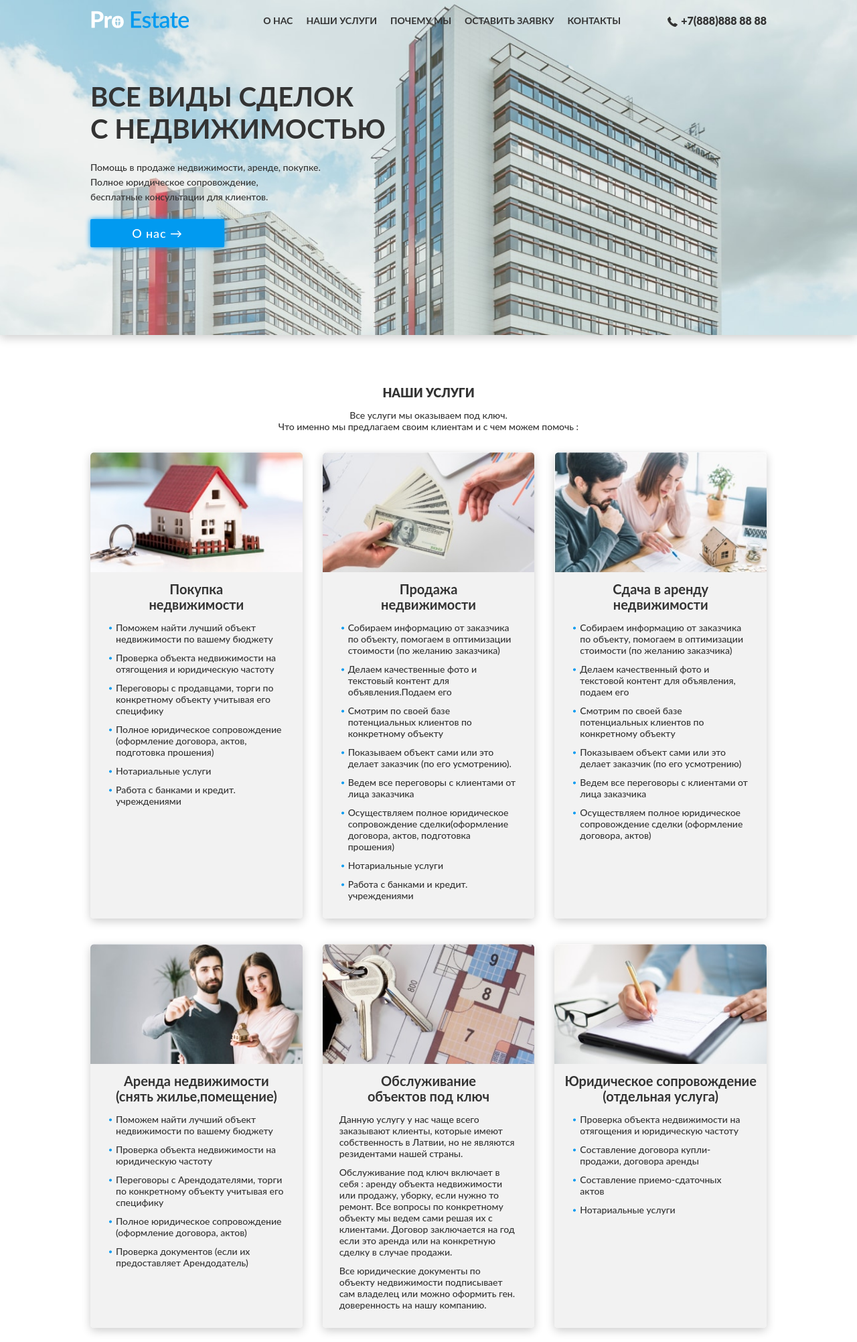
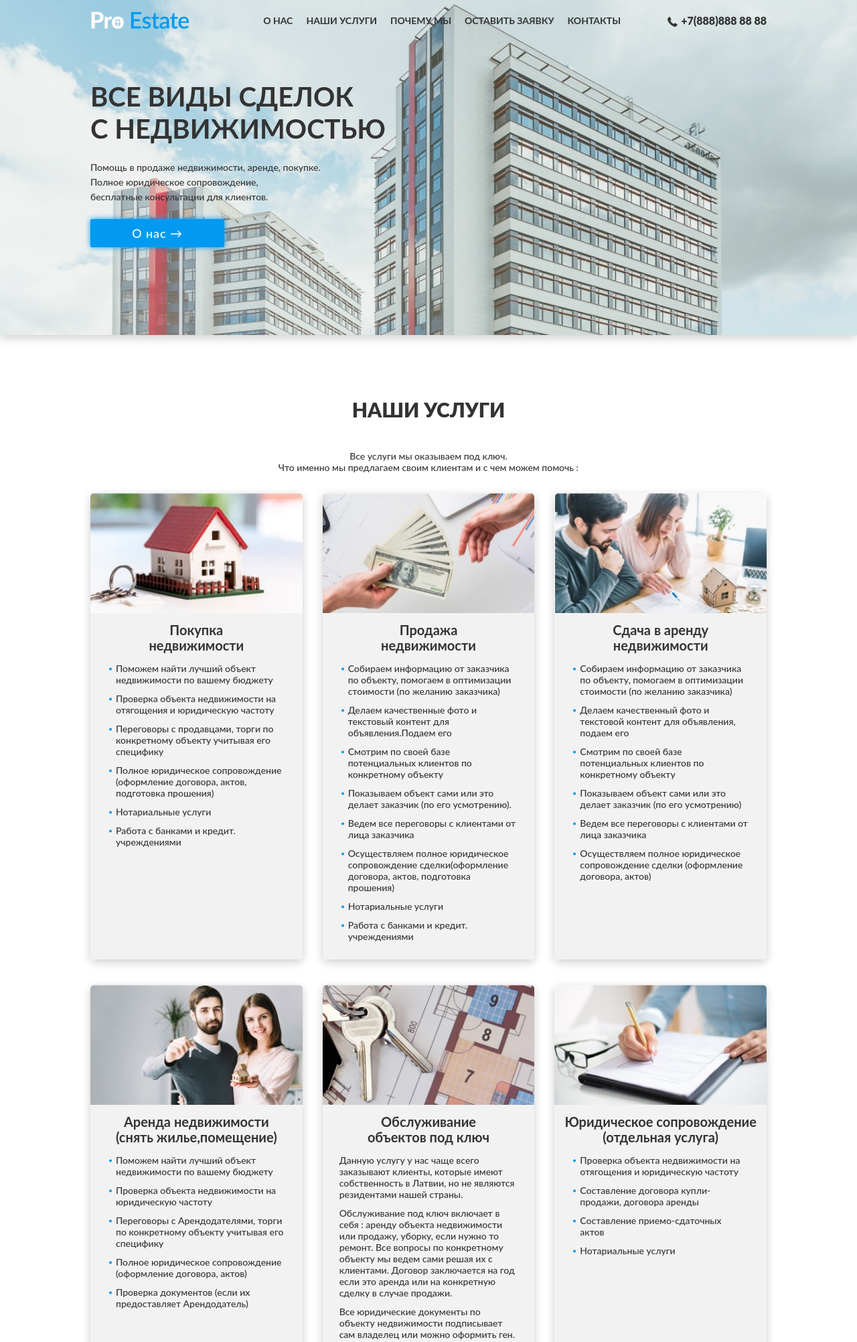
Before and after one commit to olga-evdokimova/website-ProEstate, a PHP site: page / in a window 1280 px wide. Shown: the top 2003 px of the page at 67% size. Run offline with PHP 8.4, Linux system fonts and the light colour scheme; some libraries are stand-ins or nearby versions.

Commit message:
изменения

```diff
--- a/css/main.css
+++ b/css/main.css
@@ -31,11 +31,13 @@ body {
 
 .main-title {
   font-weight: 900;
-  font-size: 18px;
+  font-size: 30px;
   line-height: 22px;
   text-align: center;
   text-transform: uppercase;
   color: #333;
+  padding-bottom: 50px;
+  padding-top: 100px;
 }
 
 .btn {
@@ -111,53 +113,11 @@ body {
   transition: color 0.2s ease-in;
 }
 
-.form__result,
-.form__result-contact {
-  display: none;
-  text-align: center;
-  margin: 15px 0;
-}
-
-.form__error,
-.form__error-contact {
-  display: none;
-  text-align: center;
-  margin-bottom: 15px;
-}
-
-.captcha {
-  -ms-flex-item-align: start;
-      align-self: flex-start;
-  height: 67px;
-  margin-bottom: 18px;
-  width: 270px;
-}
-
-input[type="text"]::-ms-clear {
-  display: none;
-  width: 0;
-  height: 0;
-}
-
-input[type="text"]::-ms-reveal {
-  display: none;
-  width: 0;
-  height: 0;
-}
-
-input::-webkit-search-decoration,
-input::-webkit-search-cancel-button,
-input::-webkit-search-results-button,
-input::-webkit-search-results-decoration {
-  display: none;
-}
-
 .header {
   background: url("../image/header_bg.jpg") no-repeat top center;
   background-size: cover;
   height: 500px;
   width: 100%;
-  margin-bottom: 75px;
   -webkit-box-shadow: 0px 4px 14px rgba(0, 0, 0, 0.2);
           box-shadow: 0px 4px 14px rgba(0, 0, 0, 0.2);
 }
@@ -381,14 +341,6 @@ input::-webkit-search-results-decoration {
   position: fixed;
 }
 
-.services {
-  margin-bottom: 50px;
-}
-
-.services__title {
-  margin-bottom: 10px;
-}
-
 .services__subtitle {
   color: #333;
   font-size: 14px;
--- a/css/main.scss
+++ b/css/main.scss
@@ -31,12 +31,13 @@ body {
 
 .main-title {
   font-weight: 900;
-  font-size: 18px;
+  font-size: 30px;
   line-height: 22px;
   text-align: center;
   text-transform: uppercase;
-
   color: #333;
+  padding-bottom: 50px;
+  padding-top: 100px;
 }
 
 .btn {
@@ -92,51 +93,46 @@ body {
   width: 100%;
   cursor: pointer;
   transition: color 0.2s ease-in;
-  &:hover{
+  &:hover {
     color: $hover;
     transition: color 0.2s ease-in;
   }
 }
 
-.form__result,
-.form__result-contact {
-  display: none;
-  text-align: center;
-  margin: 15px 0;
-}
+// .form__result,
+// .form__result-contact {
+//   display: none;
+//   text-align: center;
+//   margin: 15px 0;
+// }
 
-.form__error,
-.form__error-contact {
-  display: none;
-  text-align: center;
-  margin-bottom: 15px;
-}
+// .form__error,
+// .form__error-contact {
+//   display: none;
+//   text-align: center;
+//   margin-bottom: 15px;
+// }
 
-.captcha {
-  align-self: flex-start;
-  height: 67px;
-  margin-bottom: 18px;
-  width: 270px;
-}
 
-input[type="text"]::-ms-clear {
-  display: none;
-  width: 0;
-  height: 0;
-}
 
-input[type="text"]::-ms-reveal {
-  display: none;
-  width: 0;
-  height: 0;
-}
+// input[type="text"]::-ms-clear {
+//   display: none;
+//   width: 0;
+//   height: 0;
+// }
 
-input::-webkit-search-decoration,
-input::-webkit-search-cancel-button,
-input::-webkit-search-results-button,
-input::-webkit-search-results-decoration {
-  display: none;
-}
+// input[type="text"]::-ms-reveal {
+//   display: none;
+//   width: 0;
+//   height: 0;
+// }
+
+// input::-webkit-search-decoration,
+// input::-webkit-search-cancel-button,
+// input::-webkit-search-results-button,
+// input::-webkit-search-results-decoration {
+//   display: none;
+// }
 
 //Header
 .header {
@@ -144,7 +140,6 @@ input::-webkit-search-results-decoration {
   background-size: cover;
   height: 500px;
   width: 100%;
-  margin-bottom: 75px;
   box-shadow: 0px 4px 14px rgba(0, 0, 0, 0.2);
 
   &__top {
@@ -318,12 +313,6 @@ input::-webkit-search-results-decoration {
 }
 // Services
 .services {
-  margin-bottom: 50px;
-
-  &__title {
-    margin-bottom: 10px;
-  }
-
   &__subtitle {
     color: $main-color;
     font-size: 14px;
--- /dev/null
+++ b/css/nullstyle.css
@@ -0,0 +1,94 @@
+/*Обнуление*/
+* {
+  padding: 0;
+  margin: 0;
+  border: 0;
+}
+
+*,
+*:before,
+*:after {
+  -webkit-box-sizing: border-box;
+  box-sizing: border-box;
+}
+
+:focus,
+:active {
+  outline: none;
+}
+
+a:focus,
+a:active {
+  outline: none;
+}
+
+nav,
+footer,
+header,
+aside {
+  display: block;
+}
+
+html,
+body {
+  height: 100%;
+  width: 100%;
+  font-size: 100%;
+  line-height: 1;
+  font-size: 14px;
+  -ms-text-size-adjust: 100%;
+  -moz-text-size-adjust: 100%;
+  -webkit-text-size-adjust: 100%;
+}
+
+input,
+button,
+textarea {
+  font-family: inherit;
+}
+
+input::-ms-clear {
+  display: none;
+}
+
+button {
+  cursor: pointer;
+}
+
+button::-moz-focus-inner {
+  padding: 0;
+  border: 0;
+}
+
+a,
+a:visited {
+  text-decoration: none;
+}
+
+a:hover {
+  text-decoration: none;
+}
+
+ul li {
+  list-style: none;
+}
+a {
+  color: inherit;
+}
+
+img {
+  vertical-align: top;
+  /* max-width: 100%;  все картинки будут автоматически уменьшаться с изменеием ширины экрана*/
+}
+
+h1,
+h2,
+h3,
+h4,
+h5,
+h6 {
+  font-size: inherit;
+  font-weight: inherit;
+}
+
+/*--------------------*/
--- a/index.html
+++ b/index.html
@@ -17,13 +17,13 @@
     <meta name="msapplication-TileImage" content="images/favicon/mstile-144x144.png">
     <meta name="theme-color" content="#ffffff">
 
-    <link rel="stylesheet" href="./css/normalize.css" />
+    <link rel="stylesheet" href="./css/nullstyle.css" />
     <link rel="stylesheet" href="./css/magnific-popup.css" />
     <link href="https://fonts.googleapis.com/css?family=Open+Sans:400,700,800&display=swap" rel="stylesheet">
     <link rel="stylesheet" href="./css/main.css">
     <meta name="yandex-verification" content="c1d39c3206811524" />
     <meta name="google-site-verification" content="df72ed56570596ee">
-    <title>Pro Estate adaptive</title>
+    <title>Pro Estate</title>
     <script type="text/javascript" async=""
         src="https://www.gstatic.com/recaptcha/releases/vJuUWXolyYJx1oqUVmpPuryQ/recaptcha__en.js"></script>
     <script src="https://www.google.com/recaptcha/api.js" async="" defer=""></script>
@@ -68,7 +68,7 @@
         <main>
             <section class="services" id="ourServices">
                 <div class="container">
-                    <h2 class="main-title services__title">Наши Услуги</h2>
+                    <h2 class="main-title">Наши Услуги</h2>
                     <p class="services__subtitle">Все услуги мы оказываем под ключ. <br>Что именно мы предлагаем своим
                         клиентам
                         и с чем можем помочь :</p>
@@ -228,7 +228,7 @@
             </section>
             <section class="partner" id="partner">
                 <div class="container">
-                    <h2 class="main-title partner__title">Партнерские услуги</h2>
+                    <h2 class="main-title">Партнерские услуги</h2>
                     <div class="partner__inner">
                         <div class="partner__card">
                             <div class="partner__img partner__img--one"></div>
@@ -251,7 +251,7 @@
             </section>
             <section class="why" id="why">
                 <div class="container">
-                    <h2 class="main-title why__title">Почему Мы :</h2>
+                    <h2 class="main-title">Почему Мы :</h2>
 
                     <div class="why__inner">
                         <div class="why__item">
@@ -286,7 +286,8 @@
                 </div>
             </section>
             <section class="order" id="order">
-                <div class="container">
+                <h2 class="main-title">Оставить заявку</h2>
+                <div class="order__inner">
                     <form action="mail.php" method="post" class="order__form" enctype="multipart/form-data">
                         <div class="order__form-title">Оставьте вашу заявку</div>
                         <p class="order__form-subtitle">и наш менеджер свяжется с вами</p>
@@ -320,37 +321,35 @@
                         <div class="form__result"></div>
 
                     </form>
-
                 </div>
             </section>
             <section class="contact" id="contact">
-                <h2 class="main-title contact__title">Контакты</h2>
-            <iframe
-                src="https://www.google.com/maps/embed?pb=!1m18!1m12!1m3!1d2244.3098872399296!2d37.64115351608925!3d55.77048959809493!2m3!1f0!2f0!3f0!3m2!1i1024!2i768!4f13.1!3m3!1m2!1s0x46b54a64dcca81df%3A0x3e15da255fc8e37!2z0KHQsNC00L7QstCw0Y8t0KHQv9Cw0YHRgdC60LDRjyDRg9C7Liwg0JzQvtGB0LrQstCw!5e0!3m2!1sru!2sru!4v1619013509546!5m2!1sru!2sru"
-                width="600" height="450" style="border:0;" allowfullscreen="" loading="lazy"></iframe>
-                <form action="mail.php" method="post" class="contact__form">
-                    <div class="contact__form-header">
-                        <div class="contact__form-logo">
+                <h2 class="main-title">Контакты</h2>
+                <iframe
+                    src="https://www.google.com/maps/embed?pb=!1m18!1m12!1m3!1d2244.3098872399296!2d37.64115351608925!3d55.77048959809493!2m3!1f0!2f0!3f0!3m2!1i1024!2i768!4f13.1!3m3!1m2!1s0x46b54a64dcca81df%3A0x3e15da255fc8e37!2z0KHQsNC00L7QstCw0Y8t0KHQv9Cw0YHRgdC60LDRjyDRg9C7Liwg0JzQvtGB0LrQstCw!5e0!3m2!1sru!2sru!4v1619013509546!5m2!1sru!2sru"
+                    width="600" height="450" style="border:0;" allowfullscreen="" loading="lazy"></iframe>
+
+                <form class="contact-form" action="mail.php" method="post">
+                    <div class="contact-form__header">
+                        <div class="contact-form__logo">
                             <img src="./image/logo_footer.png" alt="logo">
                         </div>
-                        <div class="contact__form-content">
-                            <p class="contact__form-loc">Москва</p>
-                            <p class="contact__form-phone"><a href="tel:+7(888)8888888">+7(888)888 88 88</a></p>
-                            <p class="contact__form-web"><a href="mailto:info@proestate.ru">info@proestate.ru</a>
+                        <div class="contact-form__content">
+                            <p class="contact-form__loc">Москва</p>
+                            <p class="contact-form__phone"><a href="tel:+7(888)8888888">+7(888)888 88 88</a></p>
+                            <p class="contact-form__web"><a href="mailto:info@proestate.ru">info@proestate.ru</a>
                             </p>
                         </div>
                     </div>
                     <hr>
-                    <div class="contact__form-title">Напишите нам</div>
+                    <div class="contact-form__title">Напишите нам</div>
 
-                    <label class="contact__form-label" for="e-mail">Ваш e-mail</label>
-                    <input class="contact__form-input" type="text" id="e-mail" name="email" required>
+                    <label class="contact-form__label" for="e-mail">Ваш e-mail</label>
+                    <input class="contact-form__input" type="text" id="e-mail" name="email" required>
 
-                    <label class="contact__form-label" for="messages">Сообщение</label>
-                    <textarea class="contact__form-textarea" name="text" id="messages" cols="30" rows="10"
+                    <label class="contact-form__label" for="messages">Сообщение</label>
+                    <textarea class="contact-form__textarea" name="text" id="messages" cols="30" rows="10"
                         required></textarea>
-                    <div class="form__error-contact"></div>
-
                     <input class="form__btn" type="submit" name="submit" value="Отправить">
                     <div class="form__result-contact"></div>
 
```
Also changed, not shown: other parts of css/main.css (+33 -110 lines), other parts of css/main.scss (+23 -74 lines). Lines whose indentation alone changed are shown as unchanged.
